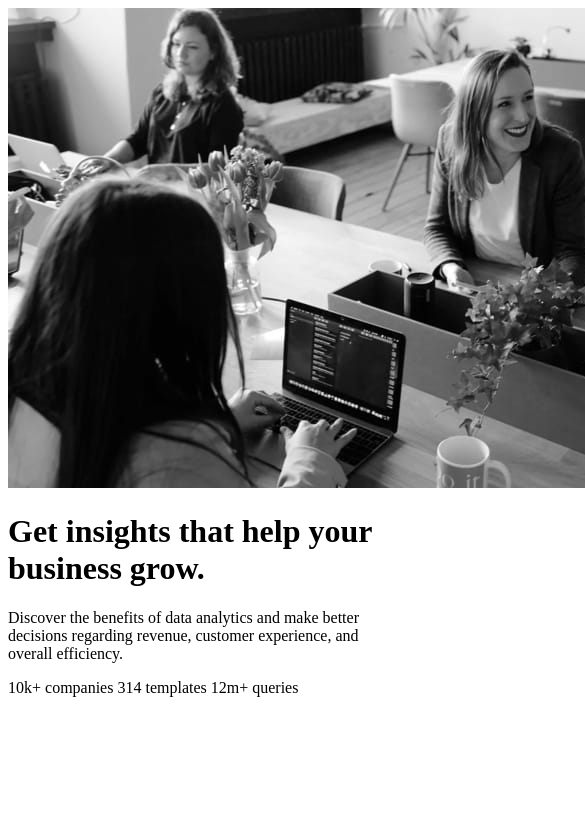
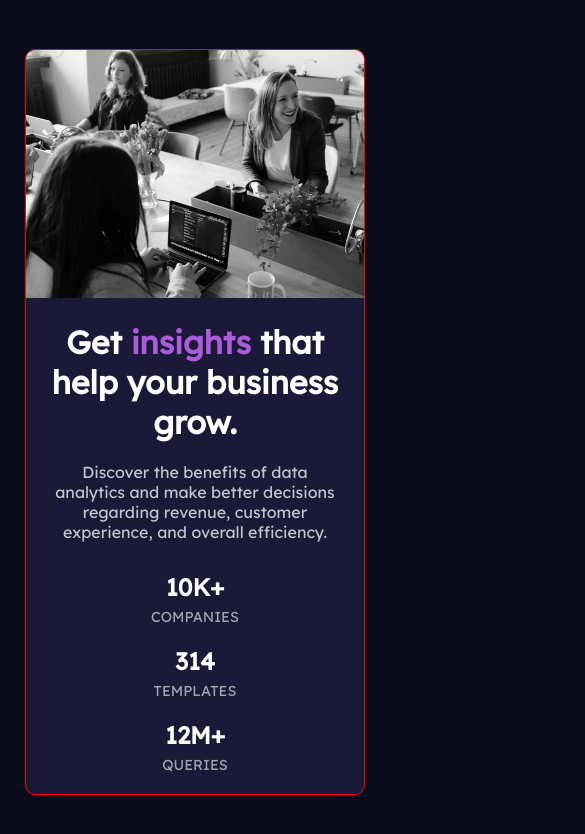
Before and after one commit to jacksen30/Stats-preview-card-frontend-mentor-project, a plain HTML site: page index.html in a window 390 px wide. Shown: the top 834 px of the page, 585 px wide, since content can reach past the window. Drawn offline with Linux system fonts and the light colour scheme.

Commit message:
mobile design completed

```diff
--- a/index.html
+++ b/index.html
@@ -3,6 +3,8 @@
 <head>
   <meta charset="UTF-8">
   <meta name="viewport" content="width=device-width, initial-scale=1.0"> <!-- displays site properly based on user's device -->
+
+  <link rel="stylesheet" href="style.css">
 
   <link rel="preconnect" href="https://fonts.googleapis.com">
   <link rel="preconnect" href="https://fonts.gstatic.com" crossorigin>
@@ -14,9 +16,11 @@
 <body>
   <main>
     <div class="card-container">
-      <img class="inner-hero-img" src="images\image-header-mobile.jpg" alt="group of females working in an office">
+      <img class="inner-hero-img-mobile" src="images\image-header-mobile.jpg" alt="group of females working in an office">
+      <img class="inner-hero-img-desktop" src="images\image-header-desktop.jpg" alt="group of females working in an office">
+
       <div class="inner-title">
-        <h1>Get insights that help your business grow.</h1>
+        <h1>Get <span class="purple-text">insights</span> that help your business grow.</h1>
       </div>
       <div class="inner-description-text">
         <p>
@@ -25,9 +29,18 @@
         </p>
       </div>
       <div class="inner-stats-wrapper">
-        10k+ companies
-        314 templates
-        12m+ queries
+        <div class="stat-item-container">
+          <div class="stat-number">10k+</div>
+          <div class="stat-text">companies</div>
+        </div>
+        <div class="stat-item-container">
+          <div class="stat-number">314</div>
+          <div class="stat-text">templates</div>
+        </div>
+        <div class="stat-item-container">
+          <div class="stat-number">12m+</div>
+          <div class="stat-text">queries</div>
+        </div>
       </div>
   </div>
   </main>
--- /dev/null
+++ b/style.css
@@ -0,0 +1,65 @@
+* {
+    padding: 0;
+    margin: 0;
+    box-sizing: border-box;
+}
+
+body {
+    display: flex;
+    height: 100vh;
+    align-items: center;
+    justify-content: center;
+    background-color: hsl(233, 47%, 7%);
+    font-family: 'Lexend Deca', sans-serif;
+}
+
+.card-container {
+    border: 1px solid red;
+    max-width: 340px;
+    background-color: hsl(244, 38%, 16%);
+    color: white;
+    text-align: center;
+    border-radius: 10px;
+    overflow: hidden;
+}
+
+.inner-hero-img-mobile {
+    width: 100%;
+}
+
+.inner-hero-img-desktop {
+    display: none;
+}
+
+.inner-title {
+    margin: 20px 20px 20px 20px;
+    color: hsl(0, 0%, 100%);
+}
+
+.purple-text {
+    color: hsl(277, 64%, 61%);
+}
+
+.inner-description-text {
+    margin: 20px 20px 30px 20px;
+    color: hsla(0, 0%, 100%, 0.75);
+    font-size: 1rem;
+}
+
+.stat-item-container {
+    margin-bottom: 20px;
+    text-transform: uppercase;
+    color: hsl(0, 0%, 100%);
+}
+
+.stat-number {
+    font-size: 1.5rem;
+    font-weight: bold;
+    margin-bottom: 6px;
+}
+
+.stat-text {
+    font-size: 0.9rem;
+    font-weight: 400;
+    color: hsla(0, 0%, 100%, 0.6);
+}
```
